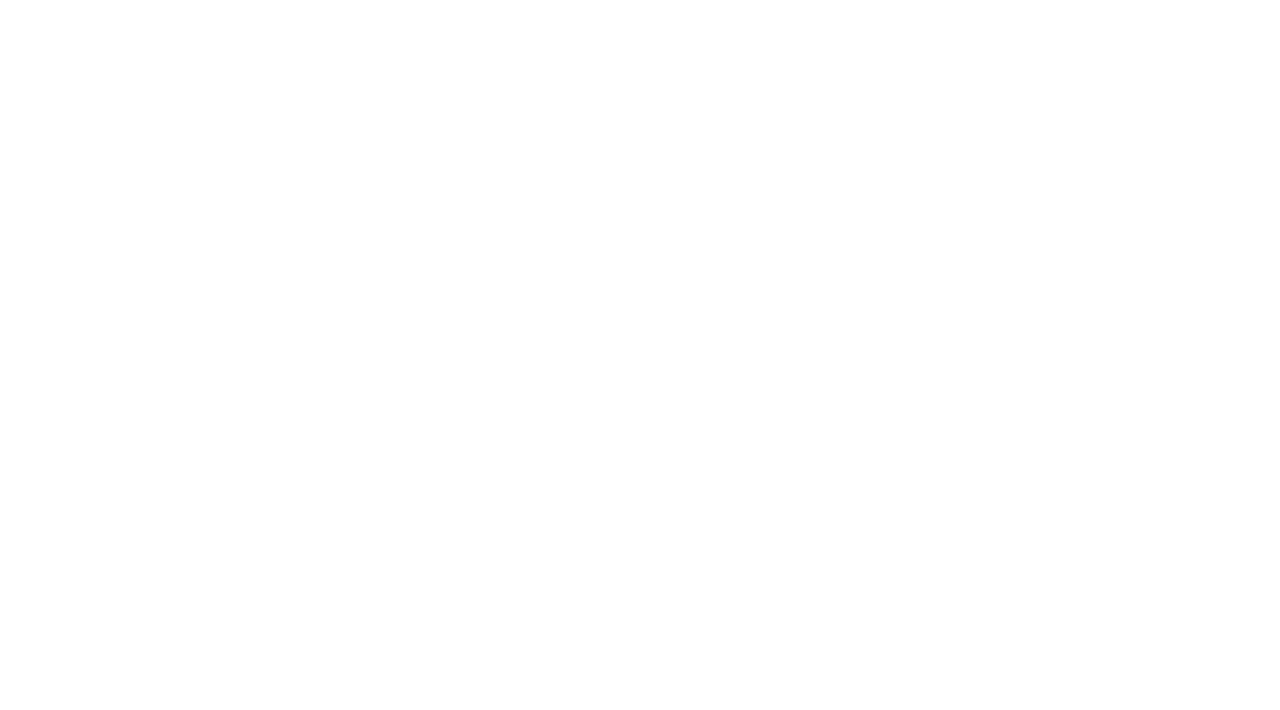
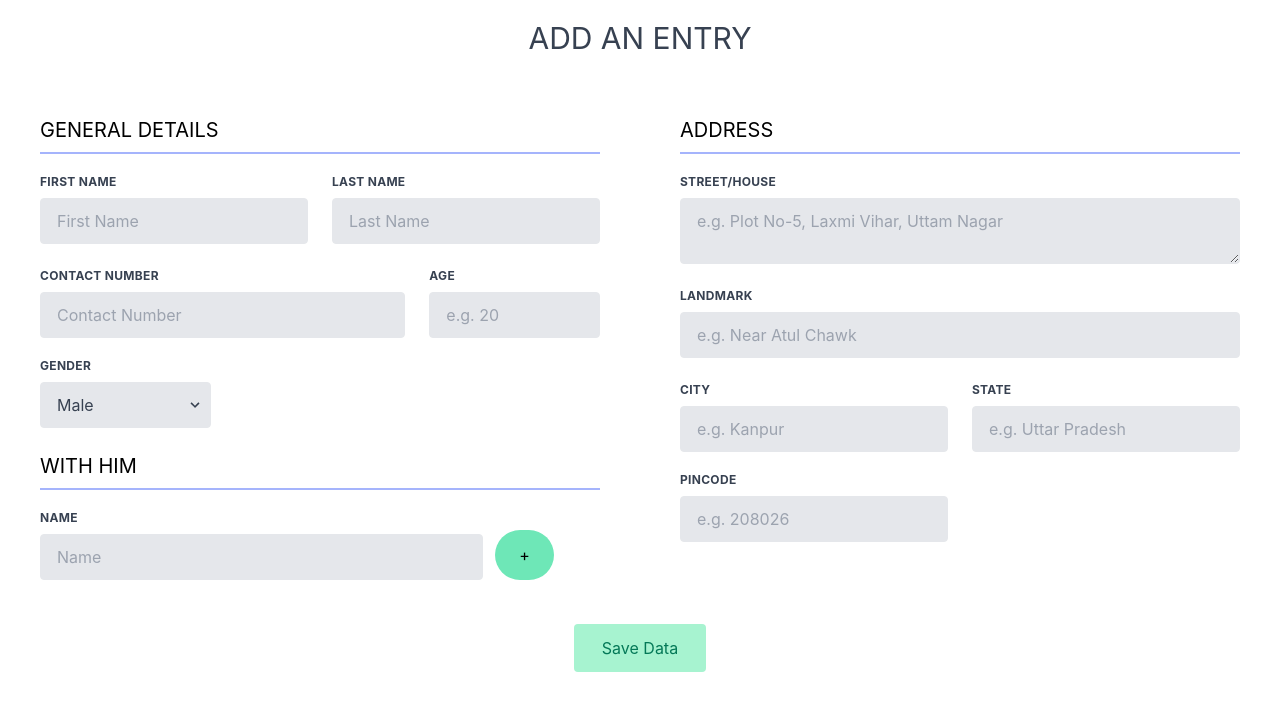
Before and after one commit to algomonk016/client-guest-tracker-hospitality-mngmt, a React (Create React App) app: page /reception/customers/new in a window 1280 px wide. Before the commit this address had no page. Shown: the top 710 px of the page. Built offline with nearby package versions, Linux system fonts and the light colour scheme.

Commit message:
✨ add new entry form ui done

```diff
--- /dev/null
+++ b/src/container/components/Label.js
@@ -0,0 +1,12 @@
+import React from 'react'
+
+const Label = ({label}) => {
+    const labelStyle = "block uppercase tracking-wide text-gray-700 text-xs font-bold mb-2"
+    return (
+        <label className={labelStyle}>
+            {label}
+        </label>
+    )
+}
+
+export default Label
--- /dev/null
+++ b/src/container/pages/customers/AddCustomer.js
@@ -0,0 +1,164 @@
+import React from 'react'
+import DropdownSVG from '../../../assets/svg/DropdownSVG'
+import Label from '../../components/Label'
+
+const AddCustomer = () => {
+
+    const labelStyle = "block uppercase tracking-wide text-gray-700 text-xs font-bold mb-2"
+    const fieldStyle = "appearance-none block w-full bg-gray-200 text-gray-700 border border-gray-200 rounded py-3 px-4 leading-tight focus:outline-none focus:bg-white focus:border-gray-500"
+    const containerStyle = "w-full md:w-1/3 px-3 mb-6 md:mb-0"
+    const headingStyle = "uppercase mb-5 text-xl bold border-b-2 pb-2 border-indigo-300"
+
+    const doAction = (action, e) => {
+        e.preventDefault()
+
+        switch(action){
+            case 'addEntry':
+                break;
+            default:
+
+        }
+    }
+
+    return (
+        <form>
+            <h1 className="text-3xl uppercase text-center py-5 mb-5 text-gray-700">add an entry</h1>
+            <div className="md:grid md:grid-cols-2">
+                {/* left side */}
+                <div className="my-5 m-10">
+                    <h3 className={headingStyle}> general details </h3>
+                    <div className="flex flex-wrap -mx-3 mb-6">
+                        <div className="w-full md:w-1/2 px-3 mb-6 md:mb-0">
+                            <Label label='First Name' />
+                            <input
+                                className={fieldStyle}
+                                type="text"
+                                placeholder="First Name"
+                                required
+                            />
+                        </div>
+                        <div className="w-full md:w-1/2 px-3">
+                            <Label label="Last name" />
+                            <input
+                                className={fieldStyle}
+                                type="text"
+                                placeholder="Last Name"
+                            />
+                        </div>
+                    </div>
+                    <div className="flex flex-wrap -mx-3 mb-6">
+                        <div className="w-full md:w-2/3 px-3 mb-6 md:mb-0">
+                            <Label label='Contact Number' />
+                            <input
+                                className={fieldStyle}
+                                type="text"
+                                placeholder="Contact Number"
+                                required
+                            />
+                        </div>
+                        <div className={containerStyle}>
+                            <Label label="Age" />
+                            <input className={fieldStyle} type="number" placeholder="e.g. 20" />
+                        </div>
+                        <div className={containerStyle + " mt-5"}>
+                            <Label label="Gender" />
+                            <div className="relative">
+                                <select className="block appearance-none w-full bg-gray-200 border border-gray-200 text-gray-700 py-3 px-4 pr-8 rounded leading-tight focus:outline-none focus:bg-white focus:border-gray-500" required>
+                                    <option>Male</option>
+                                    <option>Female</option>
+                                    <option>Trans</option>
+                                </select>
+                                <div className="pointer-events-none absolute inset-y-0 right-0 flex items-center px-2 text-gray-700">
+                                    <DropdownSVG />
+                                </div>
+                            </div>
+                        </div>
+                    </div>
+
+                    <h3 className={headingStyle}> With him </h3>
+                    <div className="flex flex-wrap -mx-3 mb-6">
+                        <div className="w-4/5 px-3 mb-6 md:mb-0">
+                            <Label label='Name' />
+                            <input
+                                className={fieldStyle}
+                                type="text"
+                                placeholder="Name"
+                            />
+                        </div>
+                        <span className="px-6 my-5 bg-green-300 flex items-center md:mb-0 rounded-full cursor-pointer"> + </span>
+                    </div>
+                </div>
+
+                {/* right side */}
+                <div className="my-5 m-10">
+                    <h3 className={headingStyle}> address </h3>
+
+                    <div className="-mx-3 mb-6">
+                        <div className="w-full px-3 mb-6 md:mb-0">
+                            <Label label='Street/House' />
+                            <textarea
+                                className={fieldStyle}
+                                placeholder="e.g. Plot No-5, Laxmi Vihar, Uttam Nagar"
+                                required
+                            />
+                        </div>
+                    </div>
+
+                    <div className="-mx-3 mb-6">
+                        <div className="w-full px-3 mb-6 md:mb-0">
+                            <Label label='Landmark' />
+                            <input
+                                className={fieldStyle}
+                                type="text"
+                                placeholder="e.g. Near Atul Chawk"
+                            />
+                        </div>
+                    </div>
+
+                    <div className="flex flex-wrap -mx-3 mb-6">
+                        <div className="w-full md:w-1/2 px-3 mb-6 md:mb-0">
+                            <Label label='City' />
+                            <input
+                                className={fieldStyle}
+                                type="text"
+                                placeholder="e.g. Kanpur"
+                                required
+                            />
+                        </div>
+                        <div className="w-full md:w-1/2 px-3 mb-6 md:mb-0">
+                            <Label label='State' />
+                            <input
+                                className={fieldStyle}
+                                type="text"
+                                placeholder="e.g. Uttar Pradesh"
+                                required
+                            />
+                        </div>
+                        <div className="w-full md:w-1/2 px-3 mb-6 md:mb-0 mt-5">
+                            <Label label='Pincode' />
+                            <input
+                                className={fieldStyle}
+                                type="number"
+                                placeholder="e.g. 208026"
+                                required
+                            />
+                        </div>
+                    </div>
+                </div>
+            </div>
+
+            <div className="flex justify-center">
+                <button
+                    type="submit"
+                    className="bg-green-200 text-green-700 px-7 py-3 rounded hover:bg-green-400 hover:text-green-800 "
+                    onClick={(e)=> doAction('addEntry', e)}
+                >
+                    Save Data
+                </button>
+            </div>
+
+        </form>
+    )
+}
+
+export default AddCustomer
--- a/src/container/pages/customers/index.js
+++ b/src/container/pages/customers/index.js
@@ -1,9 +1,16 @@
 import React from 'react'
+import { Link } from 'react-router-dom'
 
 const Customers = () => {
     return (
         <div>
-            add new customers
+            <div>
+                Customers list
+
+                <Link to="new">
+                    Add new Customer
+                </Link>
+            </div>
         </div>
     )
 }
--- a/src/routes/index.js
+++ b/src/routes/index.js
@@ -14,6 +14,7 @@ import ReceptionLogin from '../container/pages/login/ReceptionLogin';
 import Reception from '../container/pages/reception';
 import Customers from '../container/pages/customers'
 import FeedbackView from '../container/pages/feedback';
+import AddCustomer from '../container/pages/customers/AddCustomer';
 
 const PageRoutes = () => {
     return (
@@ -36,6 +37,7 @@ const PageRoutes = () => {
                 {/* for recepetion */}
                 <Route path='/reception' element={<Reception />} />
                 <Route path='/reception/customers' element={<Customers /> } />
+                <Route path='/reception/customers/new' element={<AddCustomer /> } />
                 <Route path='/reception/feedbacks' element={<FeedbackView /> } />
             </Routes>
         </Router>
```
